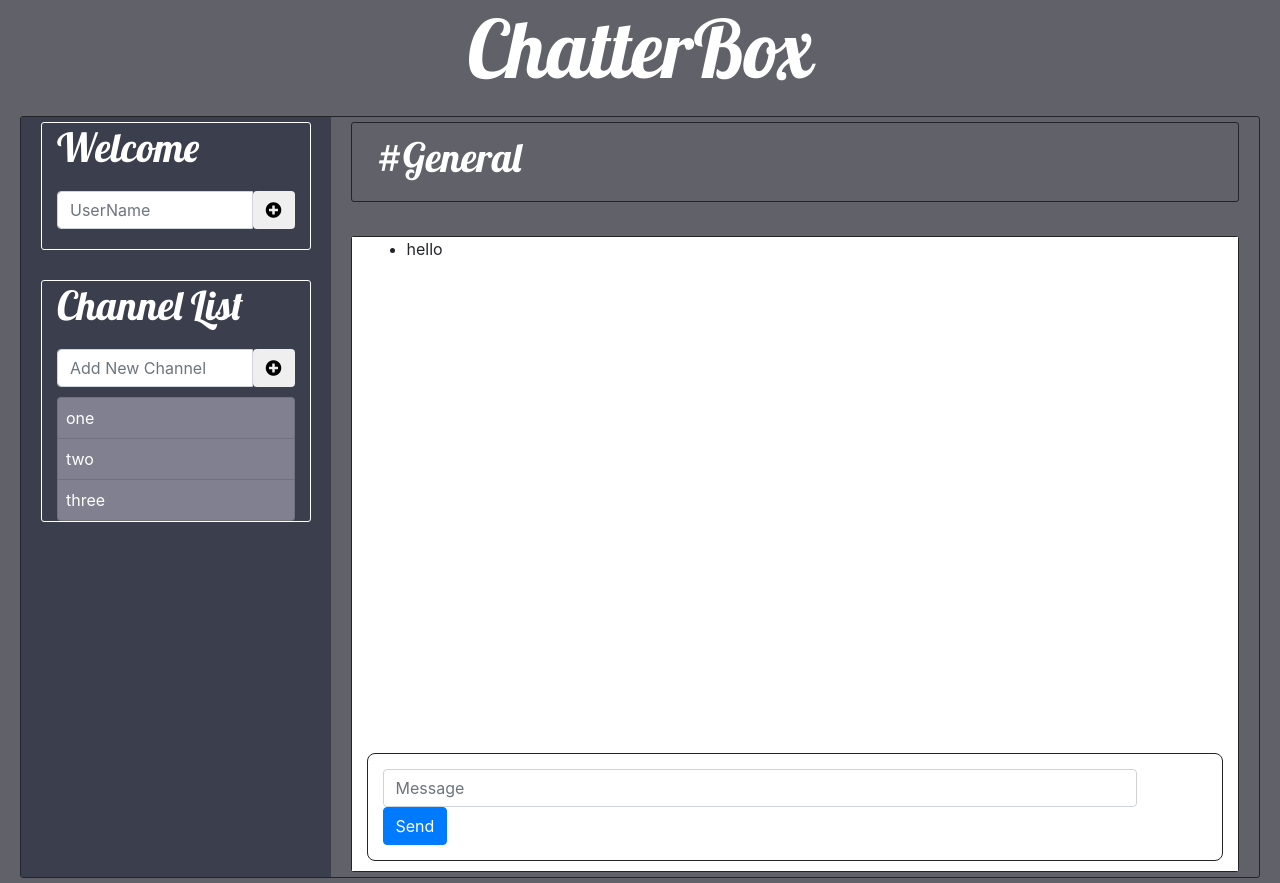
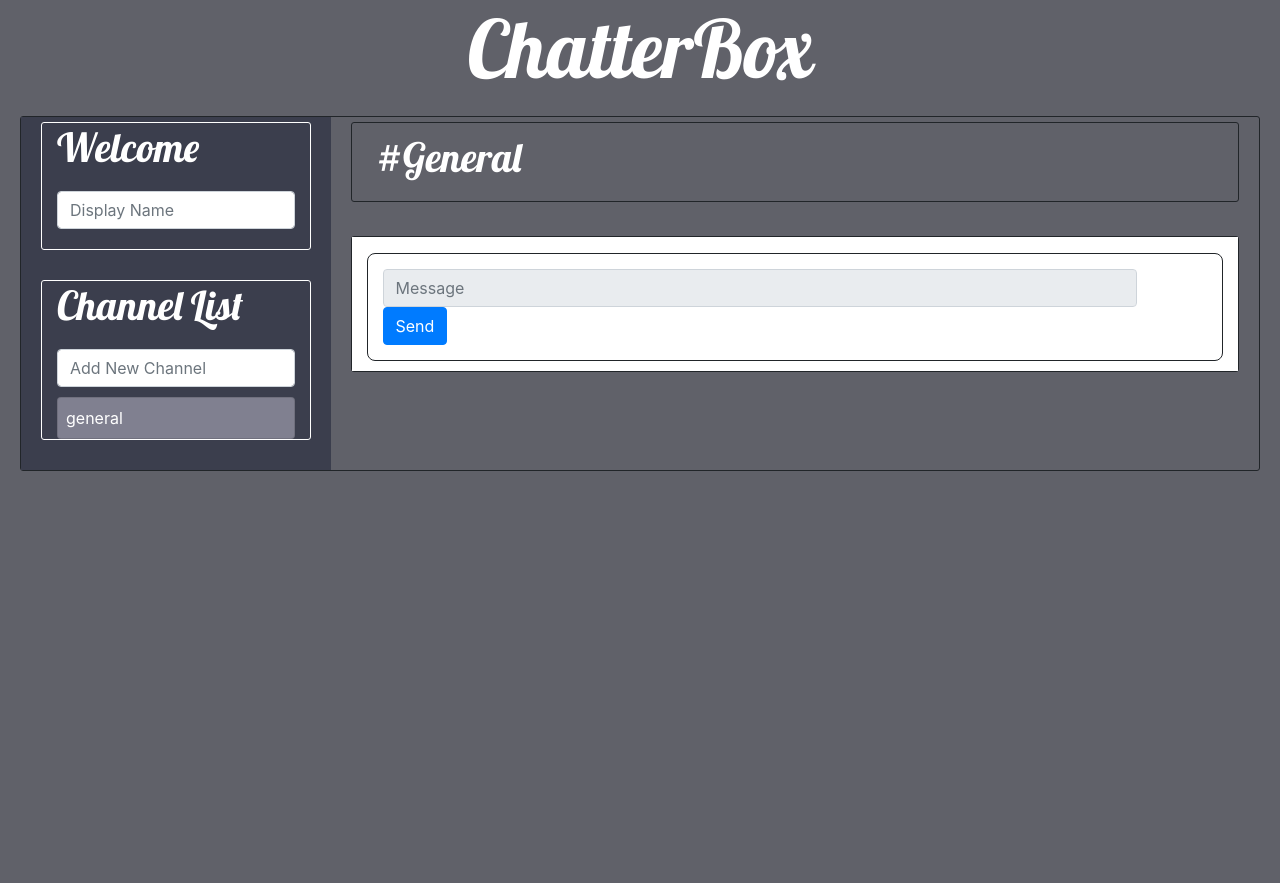
Before and after one commit to ethanbates14/project2, a Flask app: page / in a window 1280 px wide. After the commit the page ends 471 px from the top, so only its background shows below. Run offline with Flask 2, Linux system fonts and the light colour scheme; some libraries are stand-ins or nearby versions.

Commit message:
Added JS Messages features

```diff
--- a/application.py
+++ b/application.py
@@ -8,40 +8,32 @@ app.config["SECRET_KEY"] = os.getenv("SECRET_KEY")
 socketio = SocketIO(app)
 
 # list of all channels
-channel_list = ['one','two','three']
-user_messages = {}
+channel_list = ['general']
+user_messages = []
 
 # Render Index Template
 @app.route("/", methods=["GET", "POST"])
 def index():
     return render_template("index.html", channels=channel_list)
 
+
 #Adding Channels
 @socketio.on('add_new_channel')
 def add_new_channel(chjson):
     new_channel= chjson['name']
     if new_channel in channel_list:
-        emit('channel_alert',{'data': 'Channel Already Exists!'})
+        emit('channel_alert',{'data': f"Channel '{new_channel}' Already Exists!" })
     else:
         channel_list.append(new_channel)
         emit('display_channel',new_channel, broadcast=True)
 
-#User Login and Display Name
 
+#Message Room Control
+@socketio.on('user_messages')
+def handle_usr_message(message):
+    print(message)
+    emit('msg_response', {'msg_user': message['user'], 'msg_message': message['msgcontent'], 'msg_time': message['timestamp'] }, broadcast=True)
 
-
-
-#Room Control
-@socketio.on('my_room_event')
-def send_room_message(message):
-    emit('my_response',{'data': message['data']} ,room=message['room'])
-
-
-#Messaging
-@socketio.on('message')
-def handleMessage(msg):
-    print('Message: ' + msg)
-    send(msg, broadcast=True)
 
 if __name__ == '__main__':
     socketio.run(app, debug=True)
--- a/static/index.js
+++ b/static/index.js
@@ -1,30 +1,83 @@
   // Web Socket Set Up
   var socket = io.connect(location.protocol + '//' + document.domain + ':' + location.port);
+  var socket_info = {
+    'session_id': '',
+    'display_name': '',
+    'room_name': ''
+  }
 
   // Connect to websocket
   socket.on('connect', function() {
     console.log('Websocket connected!');
-    console.log(socket.id);
+    socket_info['session_id'] = socket.id ;
   });
 
+  // Timestamp Format
+  function timestamp_format() {
+    var myDate = new Date();
+	  var dateStr = myDate.getMonth()+1 + '/' + myDate.getDate() + '/' + myDate.getFullYear();
+	  var tsHours = myDate.getHours();
+	  if (tsHours > 12 ) {
+		  tsStamp = (tsHours - 12) + ':' + myDate.getMinutes() + ' ' + 'PM';
+	  } else {
+		  tsStamp = tsHours + ':' + myDate.getMinutes() + ' ' + 'AM' ;
+	  };
+	  strStamp = dateStr + ' ' + tsStamp;
+	  return strStamp;
+}
+
 document.addEventListener('DOMContentLoaded', function() {
+
+  //Display Name
+  document.getElementById('choosename').onsubmit = function() {
+    display_name = document.getElementById('usernameInput').value;
+    socket_info['display_name'] = display_name;
+    console.log(socket_info);
+
+    var userWelcome = document.getElementById('welcome_user').innerHTML
+    userWelcome = 'Welcome ' + display_name;
+    document.getElementById('welcome_user').innerHTML = userWelcome;
+
+    //Hide User Input Form and Set Message Center to Enabled
+    document.getElementById('choosename').style.display = 'none';
+    document.getElementById('myMessage').disabled = false;
+
+    return false;
+  };
+
 
   // Add Channels
   document.querySelector('#addchannel').onsubmit = function() {
     const chName = document.forms["addchannel"]["channel"].value;
     console.log(chName);
     socket.emit('add_new_channel', {'name': chName});
+    document.forms["addchannel"]["channel"].value = '';
     return false
   };
 
   // Alert if Channel Already Exists
   socket.on('channel_alert', function(msg) {
     console.log(msg);
+
     var chAlert = document.createElement('div');
     chAlert.innerHTML = msg['data'];
     chAlert.setAttribute("role","alert");
     chAlert.setAttribute("class","alert alert-danger alert-dismissible");
+
+    var closeBtn = document.createElement('button');
+    closeBtn.setAttribute("type","button");
+    closeBtn.setAttribute("class","close");
+    closeBtn.setAttribute("data-dismiss","alert");
+    closeBtn.setAttribute("aria-label","Close");
+
+    var closeX = document.createElement('span');
+    closeX.setAttribute("aria-hidden","true");
+    closeX.innerHTML = 'X';
+
     document.querySelector('#addchannel').appendChild(chAlert);
+    chAlert.appendChild(closeBtn);
+    closeBtn.appendChild(closeX);
+
     return false
   });
 
@@ -42,29 +95,41 @@ document.addEventListener('DOMContentLoaded', function() {
 
 
 
-
-
-
-
-
-
-
-
-
-
-
-  // Messages
+  // Message Send
   document.querySelector('#sendbutton').onclick = function() {
     var msgcontent = document.querySelector('#myMessage').value;
+    var timestamp = timestamp_format()
     console.log(msgcontent);
-    socket.send(msgcontent);
+    socket.emit('user_messages',
+        {'user': socket_info['display_name'], 'msgcontent': msgcontent, 'timestamp': timestamp, 'room': 'general' });
+    return false;
   };
 
-  socket.on('message', (msg) => {
+  // Message Listen
+  socket.on('msg_response', (msg) => {
     var newMessage = document.createElement('li');
-    newMessage.innerHTML = msg;
+    var userWrap = document.createElement('span');
+    var userTimeStmp = document.createElement('span');
+    var userMsg = document.createElement('p');
+
+    //UserName
+    userWrap.innerHTML = msg['msg_user'] + ': ';
+    userWrap.setAttribute("class","msg_username");
+
+    //Timestamp
+    userTimeStmp.innerHTML = '[' + msg['msg_time'] + ']';
+    userTimeStmp.setAttribute("class","msg_timestamp");
+
+    //Message Contents
+    userMsg.innerHTML = msg['msg_message'];
+    userMsg.setAttribute("class","msg_user_content");
+
+    newMessage.appendChild(userWrap);
+    newMessage.appendChild(userTimeStmp);
+    newMessage.appendChild(userMsg);
+
     document.querySelector("#messages").appendChild(newMessage);
-    console.log("Received Message")
+    console.log("Received " + socket_info['display_name'] + msg);
   });
 
 });
--- a/static/styles.css
+++ b/static/styles.css
@@ -22,10 +22,9 @@
     border: solid;
     border-width:thin;
     border-radius: 3px;
-    margin-left
 }
 
-body, div.container-fluid {
+body, .container-fluid {
   background-color: #606169
 }
 
@@ -51,6 +50,16 @@ body, div.container-fluid {
     margin-bottom: 10px;
 }
 
+.alert-danger {
+    margin-top: 5px;
+    padding: 8px;
+}
+
+.close {
+    padding-top: 5px !important;
+    padding-right: 10px !important;
+}
+
 #messagechat {
     margin-bottom: 10px;
     padding: 15px;
@@ -64,5 +73,25 @@ body, div.container-fluid {
 }
 
 #messages {
-    height: 500px;
+    list-style: none;
+    padding-left:10px;
 }
+
+.msg_username {
+    font-weight: bold;
+    font-size: 24px;
+    font-family: 'Lobster', cursive;
+    font-style: italic;
+    padding-right: 5px;
+}
+
+.msg_timestamp {
+    padding-right: 5px;
+    font-size: 10px;
+    font-style: italic;
+    color: gray;
+}
+
+.msg_user_content {
+    margin-bottom: 5px;
+}
--- a/templates/index.html
+++ b/templates/index.html
@@ -27,16 +27,9 @@
                <!-- User Display Name -->
                <div class="row">
                   <div class="col-sm-12">
-                     <h1 class="greeting">Welcome</h1>
+                     <h1 id="welcome_user" class="greeting">Welcome </h1>
                      <form id="choosename">
-                        <div class="input-group">
-                           <input id="usernameInput" type="text" class="form-control" name="username" autocomplete="off" placeholder="UserName">
-                           <span class="input-group-btn">
-                           <button class="btn btn-default" type="button">
-                           <i class="fas fa-plus-circle"></i>
-                           </button>
-                           </span>
-                        </div> <!-- /input-group -->
+                        <input id="usernameInput" type="text" class="form-control" name="username" autocomplete="off" placeholder="Display Name" required>
                      </form>
                   </div>
                </div>
@@ -45,18 +38,11 @@
                   <div class="col-sm-12">
                      <h1 class="greeting">Channel List</h1>
                      <form id="addchannel">
-                        <div class="input-group">
-                           <input type="text" class="form-control" name="channel" autocomplete="off" placeholder="Add New Channel">
-                           <span class="input-group-btn">
-                           <button class="btn btn-default" type="button">
-                           <i class="fas fa-plus-circle"></i>
-                           </button>
-                           </span>
-                        </div> <!-- .input-group -->
+                        <input type="text" class="form-control" name="channel" autocomplete="off" placeholder="Add New Channel">
                      </form>
                      <ul class="list-group">
                         {% for ch_item in channels %}
-                        <li class="channel-items list-group-item" onclick="selectChannel()">{{ ch_item }}</li>
+                        <li class="channel-items list-group-item">{{ ch_item }}</li>
                         {% endfor %}
                      </ul>
                   </div>
@@ -74,13 +60,12 @@
                <div class="row">
                   <div class="col-sm-12 message-display">
                      <ul id="messages">
-                         <li>hello</li>
                       </ul>
                      <form id="messagechat">
                         <div class="form-row align-items-center">
                            <div class="col-sm-11">
-                              <label class="sr-only" for="inlineFormInputName">Name</label>
-                              <input id="myMessage" type="text" class="form-control"  autocomplete="off" placeholder="Message">
+                              <label class="sr-only" for="inlineFormInputName">Message</label>
+                              <input id="myMessage" type="text" class="form-control"  autocomplete="off" placeholder="Message" disabled>
                            </div>
                            <div class="col-auto">
                               <button id="sendbutton" type="submit" class="btn btn-primary">Send</button>
```
